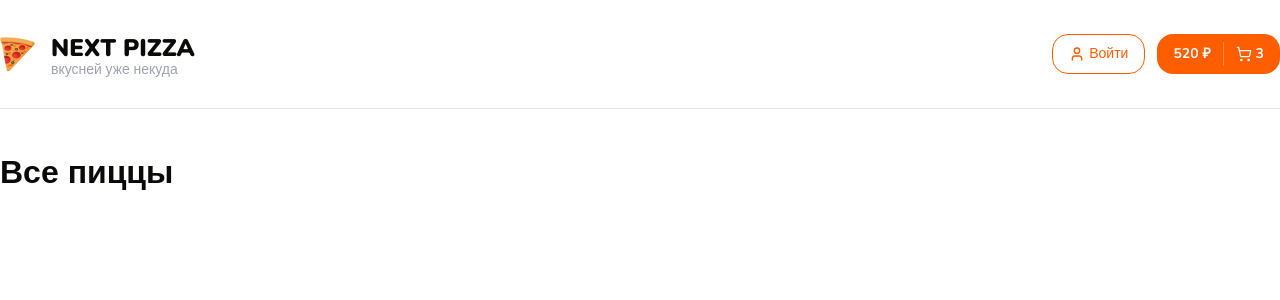
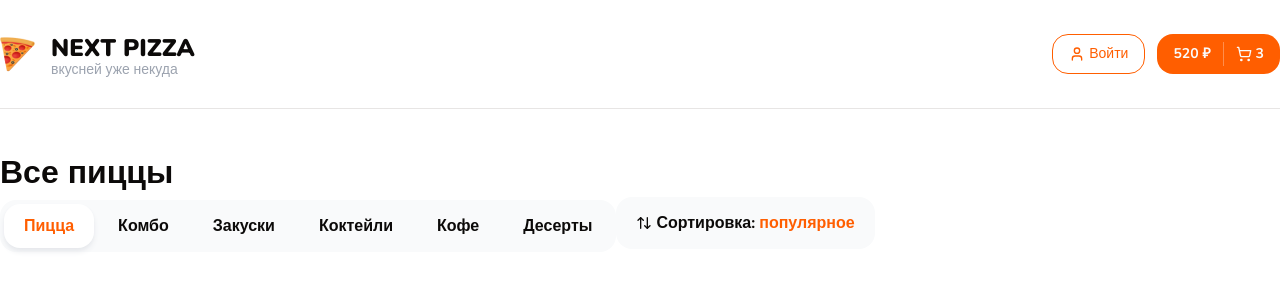
Before and after one commit to Schmit004/Next-Pizza, a Next.js app: page / in a window 1280 px wide. Shown: the top 300 px of the page. Built offline with nearby package versions, Linux system fonts and the light colour scheme.

Commit message:
Создаёт компоненты Categories и SortPopup

```diff
--- a/app/page.tsx
+++ b/app/page.tsx
@@ -1,9 +1,11 @@
-import { Container, Title } from "@/components/shared";
+import { Categories, Container, SortPopup, Title } from "@/components/shared";
 
 export default function Home() {
   return (
     <Container className="mt-10">
       <Title text="Все пиццы" size="lg" className="font-extrabold" />
+      <Categories />
+      <SortPopup />
     </Container>
   );
 }
--- /dev/null
+++ b/components/shared/categories.tsx
@@ -0,0 +1,38 @@
+'use client';
+
+import React from 'react';
+import { cn } from '@/lib/utils';
+
+interface Props {
+  className?: string;
+}
+
+const items = [
+  { name: 'Пицца', id: 1 },
+  { name: 'Комбо', id: 2 },
+  { name: 'Закуски', id: 3 },
+  { name: 'Коктейли', id: 4 },
+  { name: 'Кофе', id: 5 },
+  { name: 'Десерты', id: 6 },
+];
+
+const categoryActiveId = 1;
+
+export const Categories: React.FC<Props> = ({ className }) => {
+
+  return (
+    <div className={cn('inline-flex gap-1 bg-gray-50 p-1 rounded-2xl', className)}>
+      {items.map(({ name, id }, index) => (
+        <a
+          className={cn(
+            'flex items-center font-bold h-11 rounded-2xl px-5',
+            categoryActiveId === id && 'bg-white shadow-md shadow-gray-200 text-primary',
+          )}
+          href={`/#${name}`}
+          key={index}>
+          <button>{name}</button>
+        </a>
+      ))}
+    </div>
+  );
+};
--- a/components/shared/index.ts
+++ b/components/shared/index.ts
@@ -1,3 +1,5 @@
+export { Categories } from "./categories";
 export { Container } from "./container";
 export { Header } from "./header";
+export { SortPopup } from "./sort-popup";
 export { Title } from "./title";
--- /dev/null
+++ b/components/shared/sort-popup.tsx
@@ -0,0 +1,21 @@
+import React from 'react';
+import { ArrowUpDown } from 'lucide-react';
+import { cn } from '@/lib/utils';
+
+interface Props {
+  className?: string;
+}
+
+export const SortPopup: React.FC<Props> = ({ className }) => {
+  return (
+    <div
+      className={cn(
+        'inline-flex items-center gap-1 bg-gray-50 px-5 h-[52px] rounded-2xl cursor-pointer',
+        className,
+      )}>
+      <ArrowUpDown size={16} />
+      <b>Сортировка:</b>
+      <b className="text-primary">популярное</b>
+    </div>
+  );
+};
```
